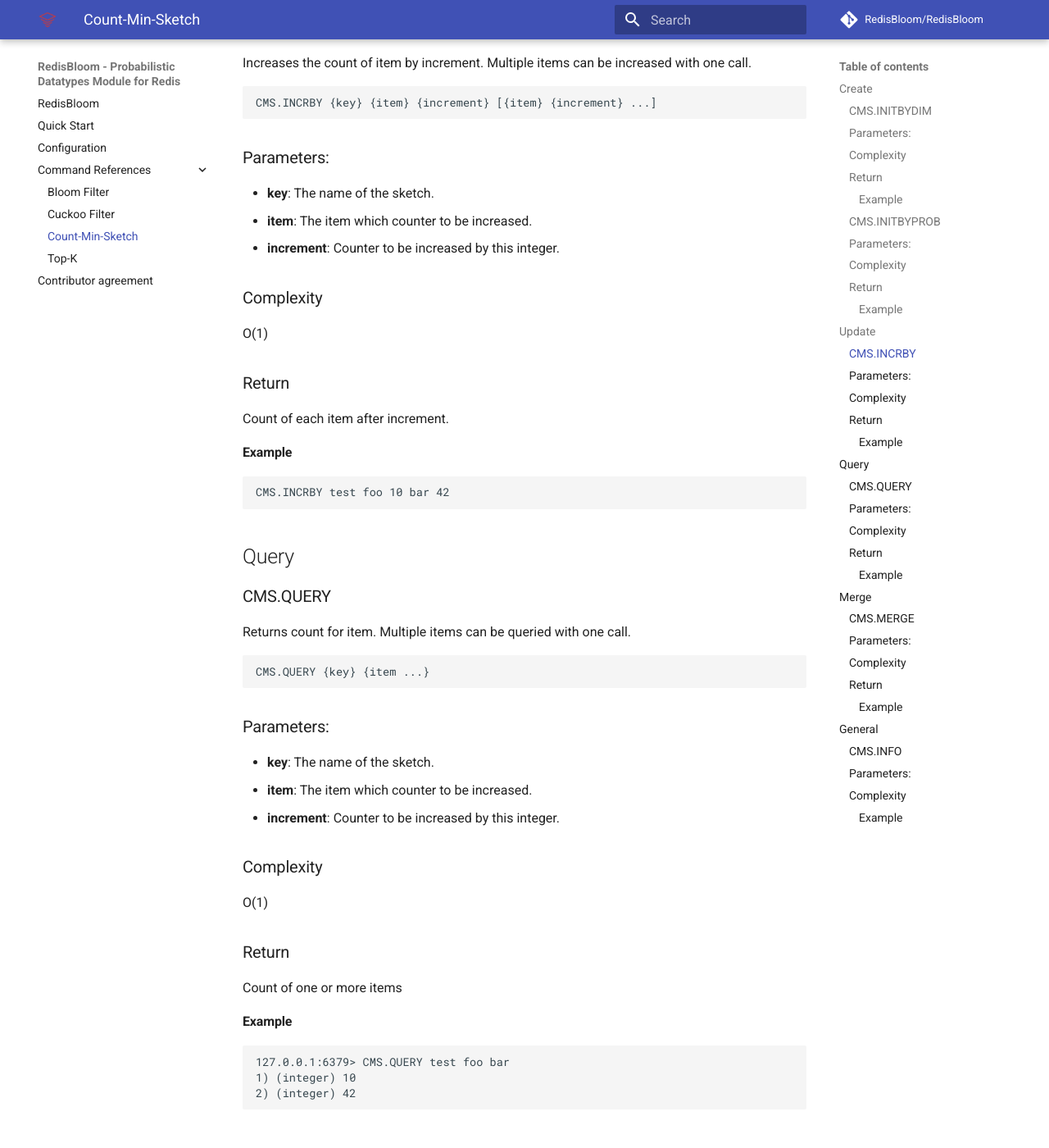
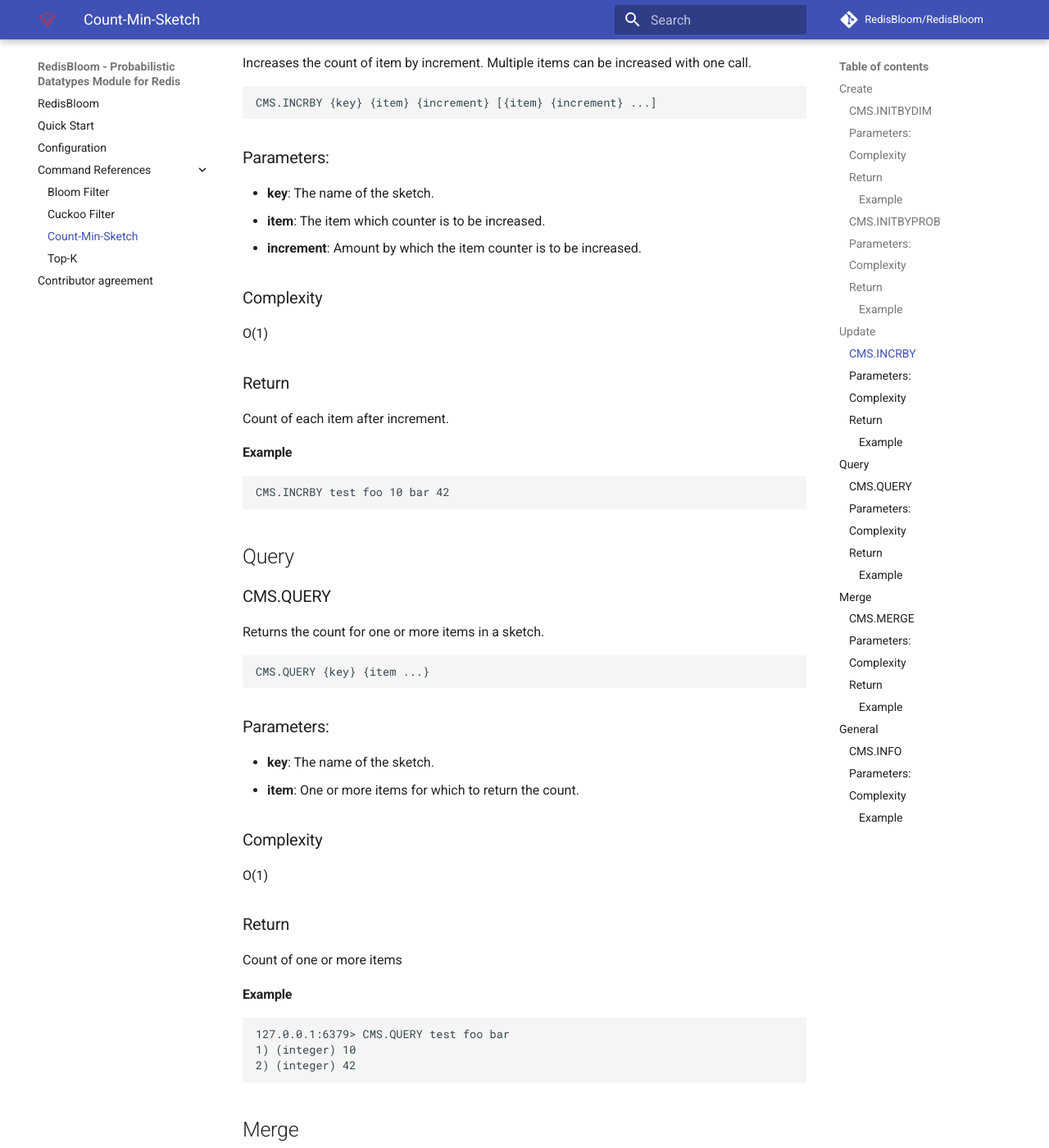
Before and after one commit to RedisBloom/RedisBloom, an MkDocs documentation site: the page built from docs/CountMinSketch_Commands.md, in a window 1280 px wide and 1400 px high, scrolled down 1696 px. Shown: the whole window at 82% size. Built offline with MkDocs 1.6.1 and Material for MkDocs 9.7.7, drawn with Linux system fonts in a browser that asks for light colours; comment, search, counter and statistics services are not loaded; some of the changed text lies outside the part shown.

Commit message:
Some corrrections to count-min-sketch docs (#270)
* docs: pluralized counters on width param description

* docs: clarify/correct the descriptions of the INITBYPROB command

* docs: cleaned up the param descriptions on CMS.INCRBY

* docs: clarify the description of CMS.QUERY

Co-authored-by: Guy Korland <gkorland@gmail.com>
Co-authored-by: Ariel Shtul <ashtul@gmail.com>
(cherry picked from commit d2a5d82fcbe0cd4abcd0de20a30ea89acd3a9dec)

````diff
--- a/docs/CountMinSketch_Commands.md
+++ b/docs/CountMinSketch_Commands.md
@@ -13,7 +13,7 @@
 ### Parameters:
 
 * **key**: The name of the sketch.
-* **width**: Number of counter in each array. Reduces the error size.
+* **width**: Number of counters in each array. Reduces the error size.
 * **depth**: Number of counter-arrays. Reduces the probability for an
     error of a certain size (percentage of total count).
 
@@ -77,8 +77,8 @@
 ### Parameters:
 
 * **key**: The name of the sketch.
-* **item**: The item which counter to be increased.
-* **increment**: Counter to be increased by this integer.
+* **item**: The item which counter is to be increased.
+* **increment**: Amount by which the item counter is to be increased.
 
 ### Complexity
 
@@ -98,7 +98,7 @@
 
 ### CMS.QUERY
 
-Returns count for item. Multiple items can be queried with one call.
+Returns the count for one or more items in a sketch.
 
 ```
 CMS.QUERY {key} {item ...}
@@ -107,8 +107,7 @@
 ### Parameters:
 
 * **key**: The name of the sketch.
-* **item**: The item which counter to be increased.
-* **increment**: Counter to be increased by this integer.
+* **item**: One or more items for which to return the count.
 
 ### Complexity
 
````
Also changed, not shown: other parts of docs/CountMinSketch_Commands.md (+1 -1 lines).
